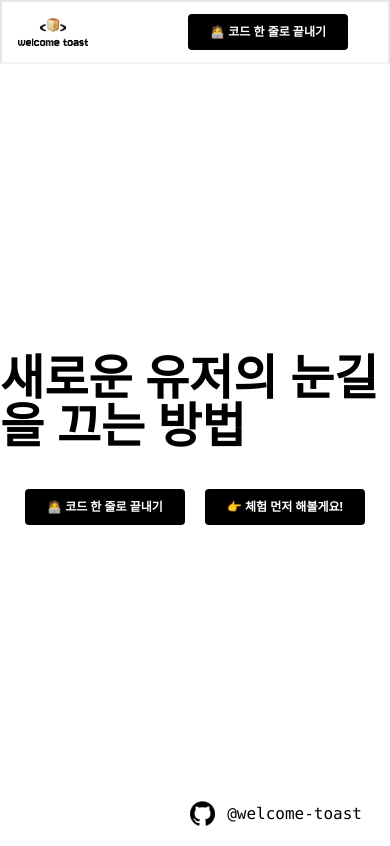
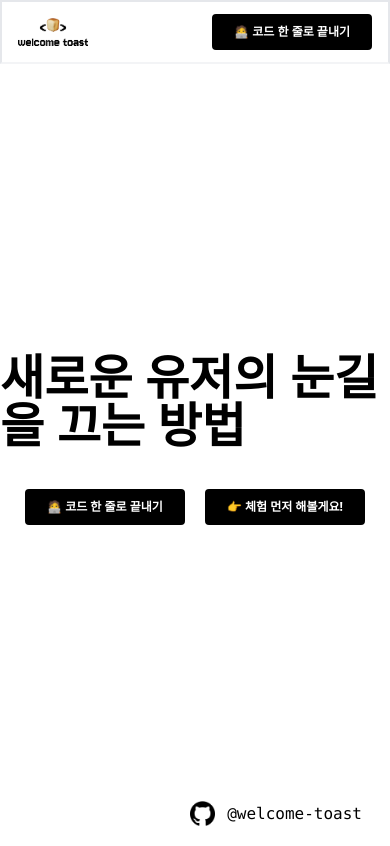
Before and after one commit to welcome-toast/admin, a React (Vite) app: page / in a window 390 px wide. Built offline with nearby package versions, Linux system fonts and the light colour scheme; no server answers.

Commit message:
Design: modify header layout

```diff
--- a/src/widgets/Header.jsx
+++ b/src/widgets/Header.jsx
@@ -72,7 +72,7 @@ function Header({ user, setUser, sampleProject }) {
             className="w-[70px] md:w-[90px]"
           />
         </div>
-        <div className="my-3 mr-10">
+        <div className="my-3 mr-4 md:mr-10">
           {user.id === "" ? (
             <Button text={CTA_SIGNIN} onClick={handleSignInButtonClick} />
           ) : (
```
